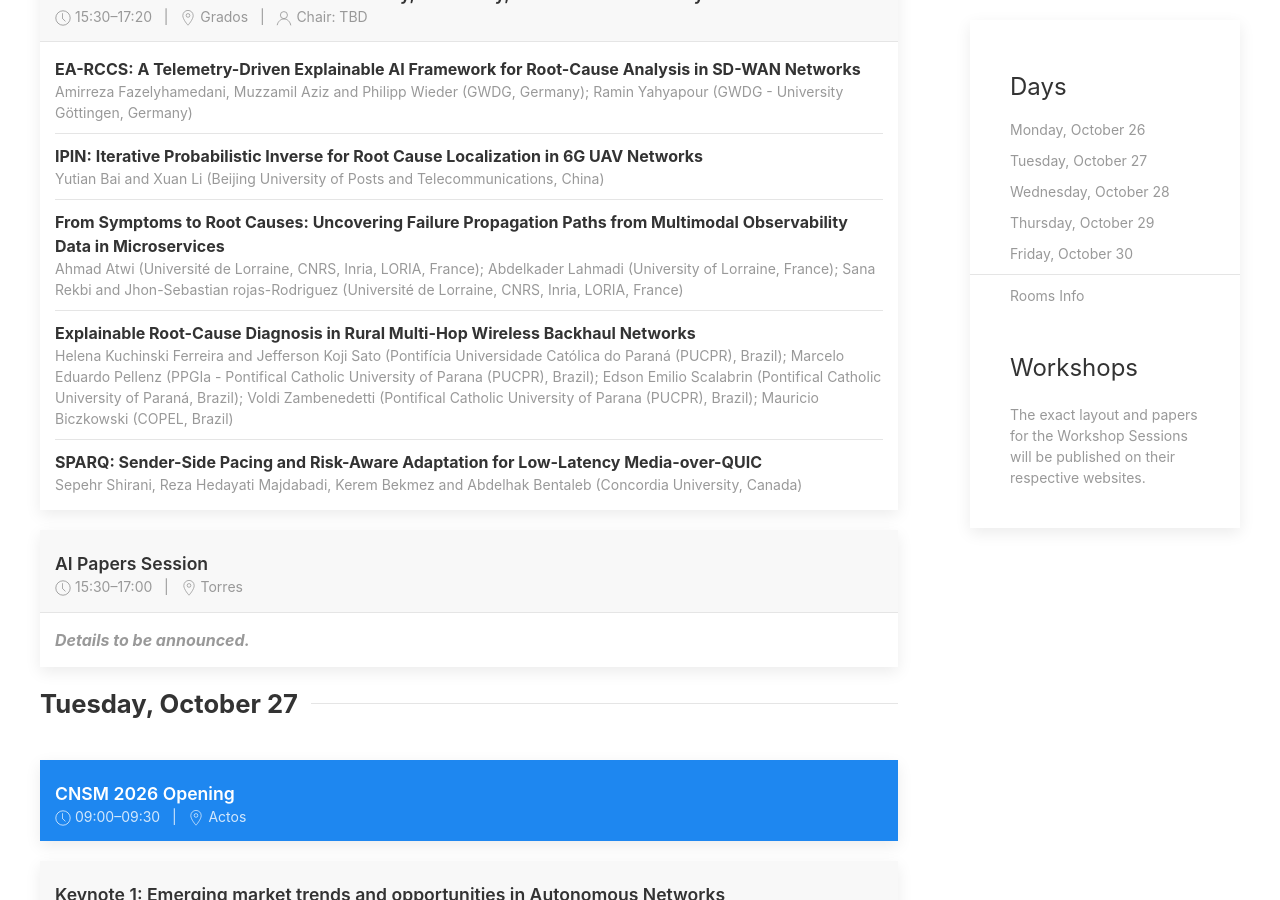
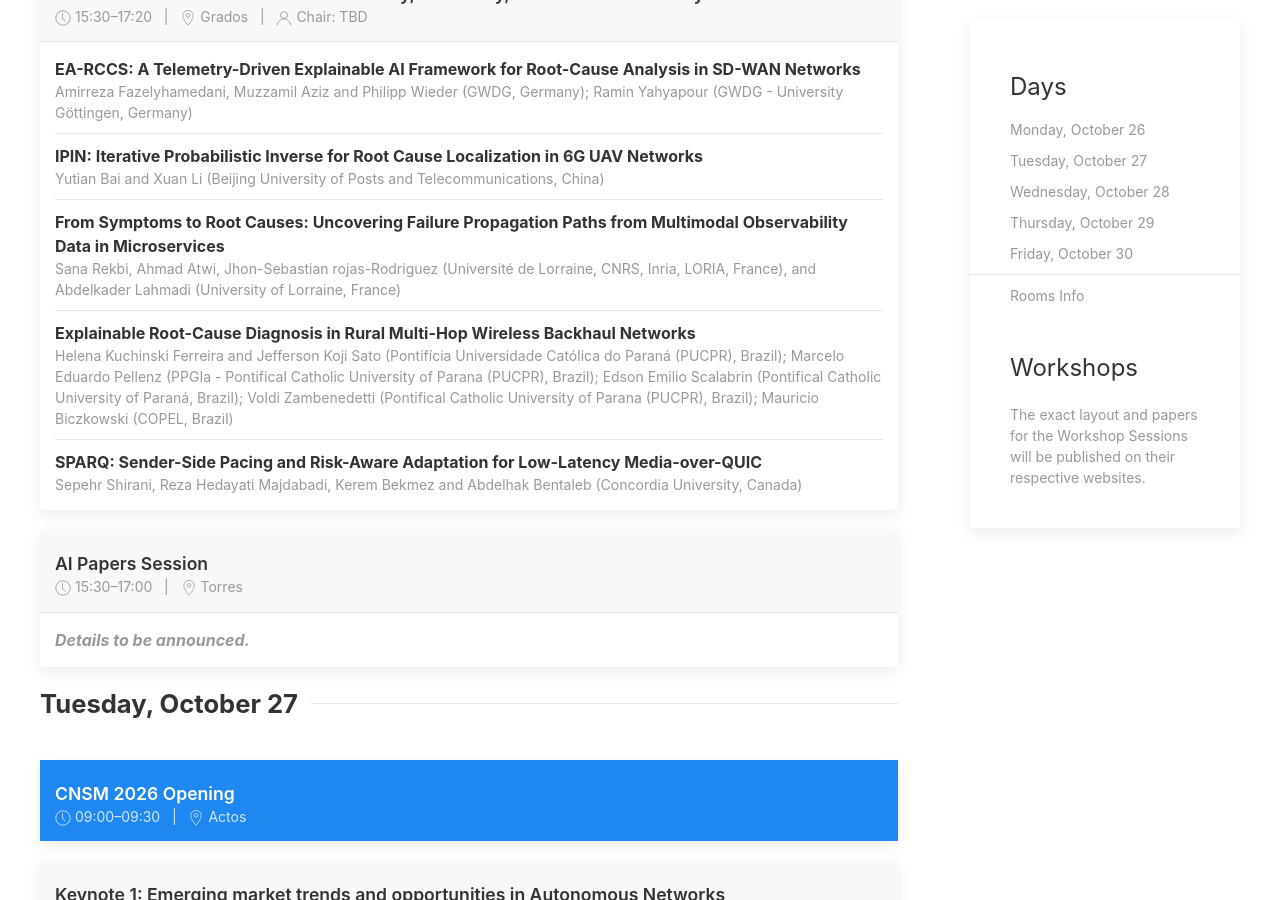
Before and after one commit to stuartclayman/cnsm-2026-website, a Jekyll site: the page built from program.html, in a window 1280 px wide and 900 px high, scrolled down 6720 px. Built offline with Jekyll 4.4.1, drawn with Linux system fonts in a browser that asks for light colours; nearby versions of some CDN libraries.

Commit message:
Update program

```diff
--- a/program.html
+++ b/program.html
@@ -361,7 +361,7 @@ title: Program
             </li>
             <li>
               <div class="uk-text-bold" style="color: #333;">From Symptoms to Root Causes: Uncovering Failure Propagation Paths from Multimodal Observability Data in Microservices</div>
-              <div class="uk-text-small uk-text-muted">Ahmad Atwi (Université de Lorraine, CNRS, Inria, LORIA, France); Abdelkader Lahmadi (University of Lorraine, France); Sana Rekbi and Jhon-Sebastian rojas-Rodriguez (Université de Lorraine, CNRS, Inria, LORIA, France)</div>
+              <div class="uk-text-small uk-text-muted">Sana Rekbi, Ahmad Atwi, Jhon-Sebastian rojas-Rodriguez (Université de Lorraine, CNRS, Inria, LORIA, France), and Abdelkader Lahmadi (University of Lorraine, France)</div>
             </li>
             <li>
               <div class="uk-text-bold" style="color: #333;">Explainable Root-Cause Diagnosis in Rural Multi-Hop Wireless Backhaul Networks</div>
```
